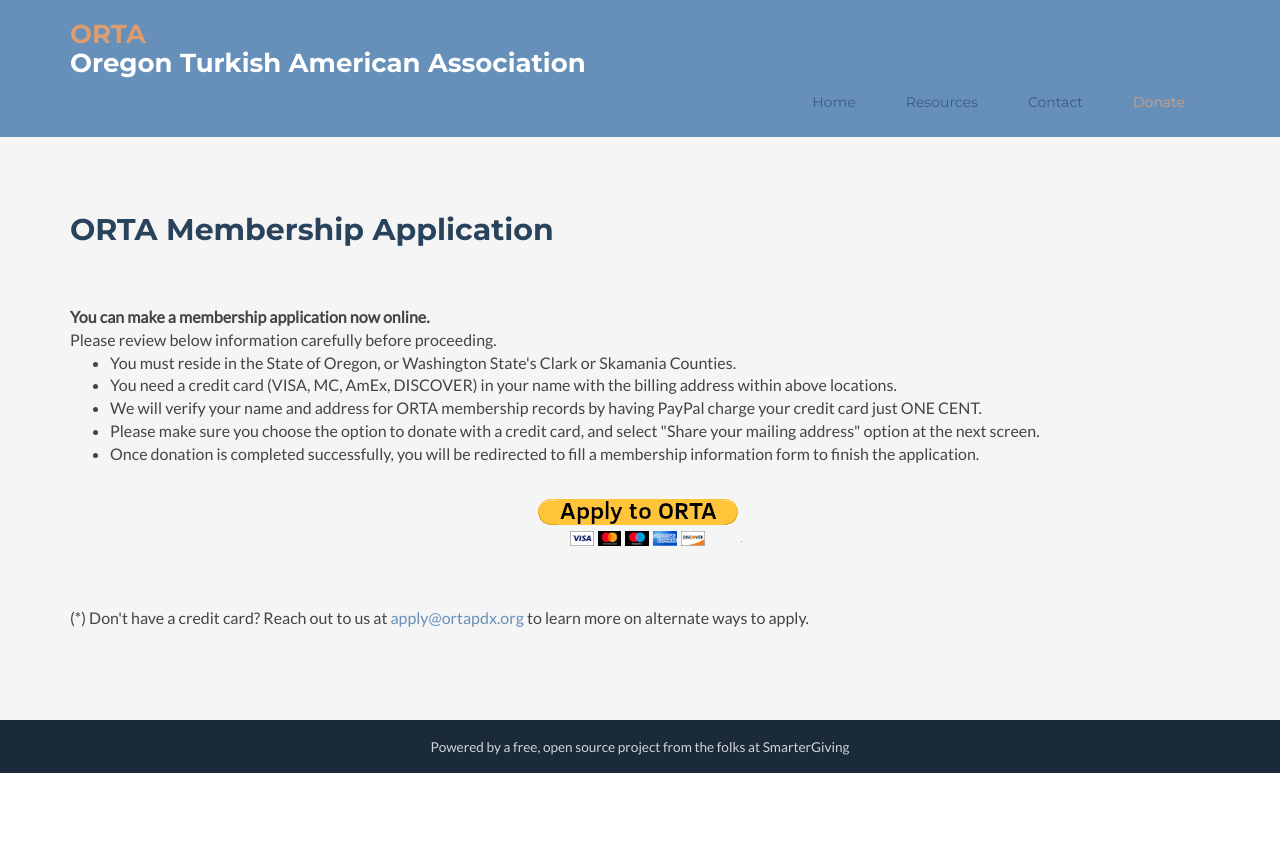
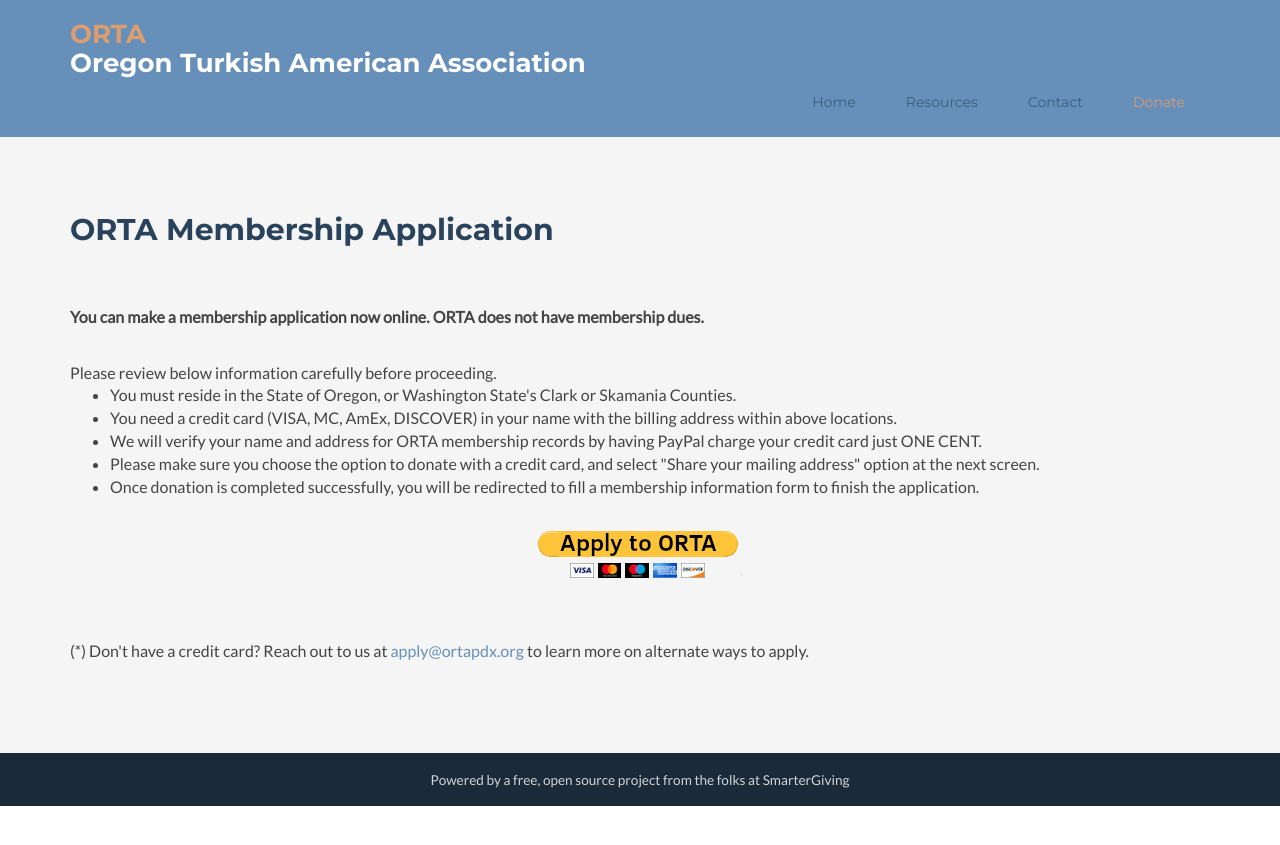
Before and after one commit to ortapdx/ortapdx.github.io, a Jekyll site: the page built from apply.html, in a window 1280 px wide. Shown: the top 845 px of the page. Built offline with Jekyll 4.4.1, drawn with Linux system fonts in a browser that asks for light colours; nearby versions of some CDN libraries; comment, search, counter and statistics services are not loaded.

Commit message:
Update apply.html

```diff
--- a/apply.html
+++ b/apply.html
@@ -38,8 +38,8 @@ layout: default
 <!--    <div class="donate-inner"> -->
       <div style="margin-top:100px;text-align:left;">
         <h2 class="title text-left">ORTA Membership Application</h2>
-        <strong>You can make a membership application now online.</strong>
-        <br>
+        <strong>You can make a membership application now online. ORTA does not have membership dues.</strong>
+        <p><br></p>
         Please review below information carefully before proceeding.
          <ul>
           <li>You must reside in the State of Oregon, or Washington State's Clark or Skamania Counties.</li>
```
